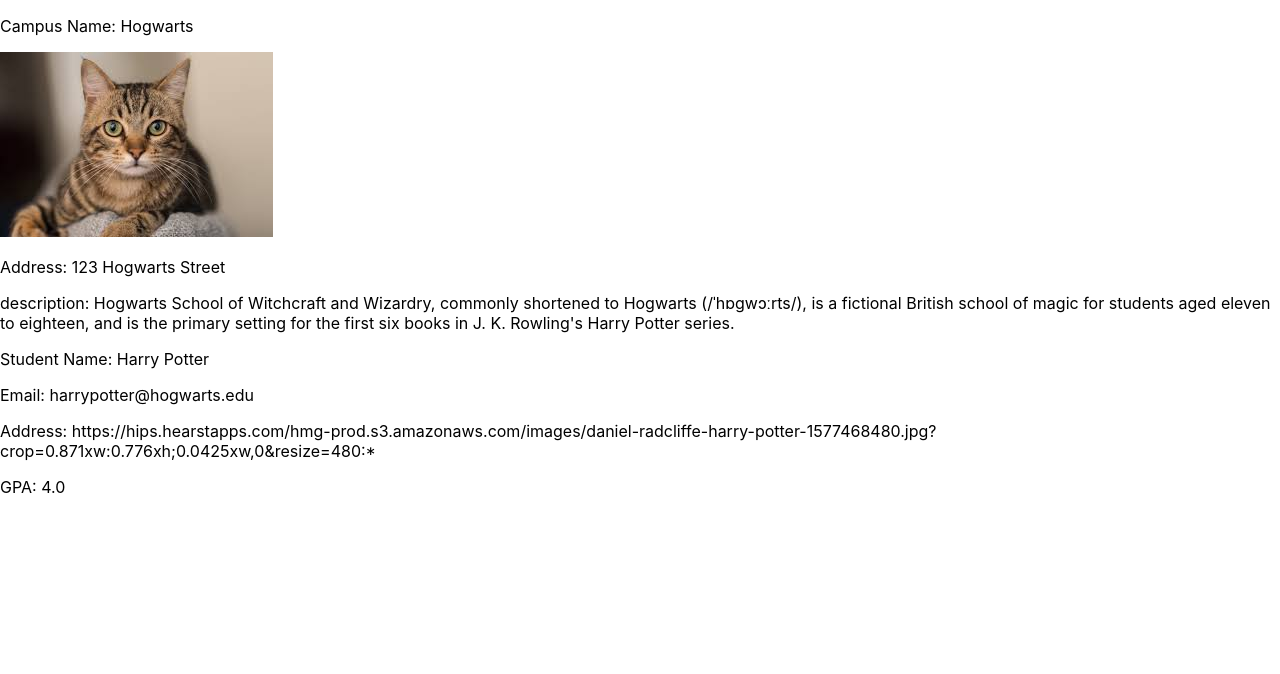
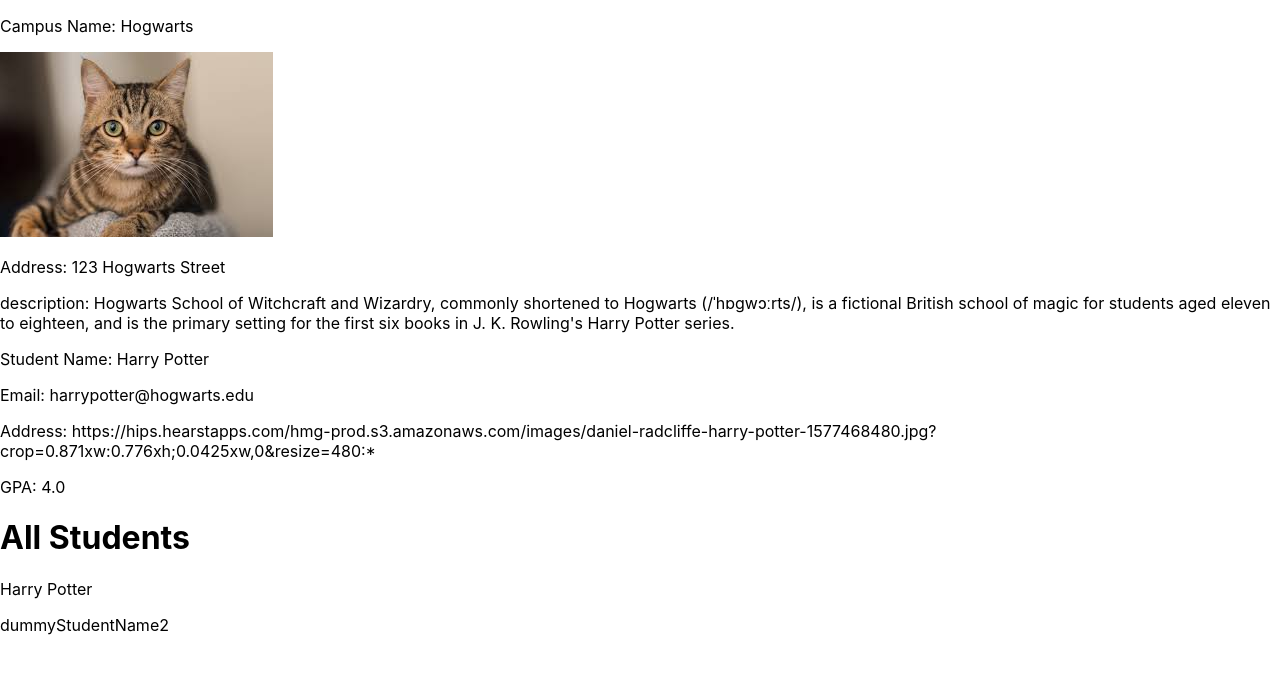
Before and after one commit to darrenzhang2000/CRUD-app-frontend, a React (Create React App) app: page / in a window 1280 px wide. Shown: the top 674 px of the page. Built offline with nearby package versions, Linux system fonts and the light colour scheme.

Commit message:
added all students display

```diff
--- a/src/App.js
+++ b/src/App.js
@@ -2,6 +2,7 @@ import React, {Component} from 'react';
 import './App.css';
 import SingleCampus from './views/SingleCampus';
 import SingleStudent from './views/SingleStudent';
+import AllStudents from './views/AllStudents';
 import { BrowserRouter as Router, Route } from "react-router-dom";
 
 //for SingleCampus.js
@@ -16,6 +17,22 @@ const dummyStudentEmail = "harrypotter@hogwarts.edu";
 const dummyStudentImage = "https://hips.hearstapps.com/hmg-prod.s3.amazonaws.com/images/daniel-radcliffe-harry-potter-1577468480.jpg?crop=0.871xw:0.776xh;0.0425xw,0&resize=480:*";
 const dummyStudentGpa = "4.0"
 
+//for AllStudents.js
+const dummyStudent1 = {
+  name: dummyStudentName,
+  email: dummyStudentEmail,
+  image: dummyStudentImage,
+  gpa: dummyStudentGpa
+}
+
+const dummyStudent2 = {
+  name: "dummyStudentName2",
+  email: "dummyStudentEmail2",
+  image: "dummyStudentImage2",
+  gpa: "dummyStudentGpa2"
+}
+
+const dummyStudents = [dummyStudent1, dummyStudent2];
 
 function App() {
   return (
@@ -23,6 +40,7 @@ function App() {
       <div>
         <SingleCampus name={dummyCampusName} image={dummyCampusImage} address={dummyCampusAddress} description={dummyCampusDescription} />
         <SingleStudent name={dummyStudentName} email={dummyStudentEmail} image={dummyStudentImage} gpa={dummyStudentGpa} />
+        <AllStudents students={dummyStudents}/>
       </div>
 
       <div>
--- /dev/null
+++ b/src/views/AllStudents.js
@@ -0,0 +1,19 @@
+import React, { Component } from 'react'
+
+class AllStudents extends Component{
+    render(){
+        let allStudentsDisplay = this.props.students.map((student, id)=>
+            <div key={id}>
+                <p key={id}>{student.name}</p>
+            </div>
+        )
+        return(
+            <div>
+                <h1>All Students</h1>
+                {allStudentsDisplay}
+            </div>
+        );
+    }
+}
+
+export default AllStudents;
```
Also changed, not shown: src/views/AllCampuses.js (added).
